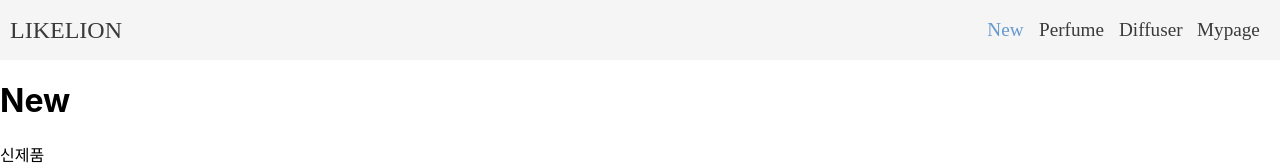
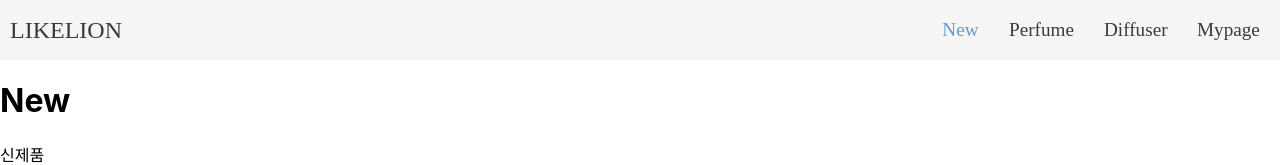
Before and after one commit to Likelion-13th/lune-npm, a React (Create React App) app: page /new in a window 1280 px wide. Shown: the top 165 px of the page. Built offline with nearby package versions, Linux system fonts and the light colour scheme; a web font is replaced by a local one.

Commit message:
patch_again

```diff
--- a/src/styles/Header.css
+++ b/src/styles/Header.css
@@ -27,7 +27,7 @@
 .header-term {
     display: flex;
     flex-direction: row;
-    gap: 15px;
+    gap: 30px;
     align-items: center;
 }
 
```
